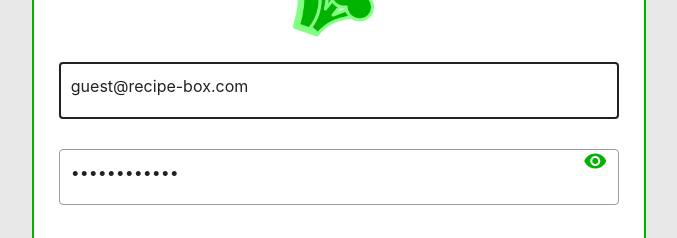
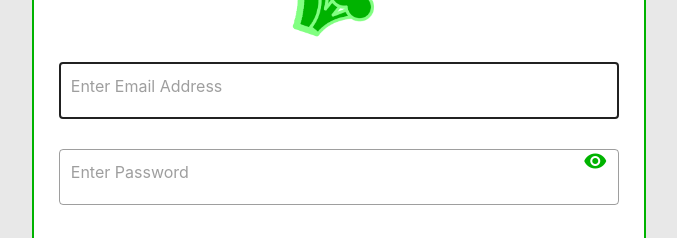
Before and after one commit to kbehnken/recipe-app-vue, a Vue app: page /login in a window 1280 px wide. Shown: the part 309-547 px from the top of the page, without its empty margins (301-978 px from the left). Built offline with nearby package versions, Linux system fonts and the light colour scheme; what vue-toastify would draw is missing.

Commit message:
Remove guest login credentials from state

```diff
--- a/src/components/Login.vue
+++ b/src/components/Login.vue
@@ -43,8 +43,8 @@ export default {
     data: function () {
         return {
             users: {},
-            email: 'guest@recipe-box.com',
-            password: 'demo12345678',
+            email: '',
+            password: '',
             showPassword: false,
         }
     },
@@ -91,6 +91,18 @@ export default {
         margin: 0px 0px 10px;
     }
 
+    @media only screen and (min-width: 1064px) {
+        #outer-content-container {
+            width: 925px;
+        }
+    }
+
+    @media only screen and (max-width: 695px) {
+        #outer-content-container {
+            width: 90%;
+        }
+    }
+
     @media only screen and (max-width: 411px) {
         #outer-login-container {
             width: 100%;
```
